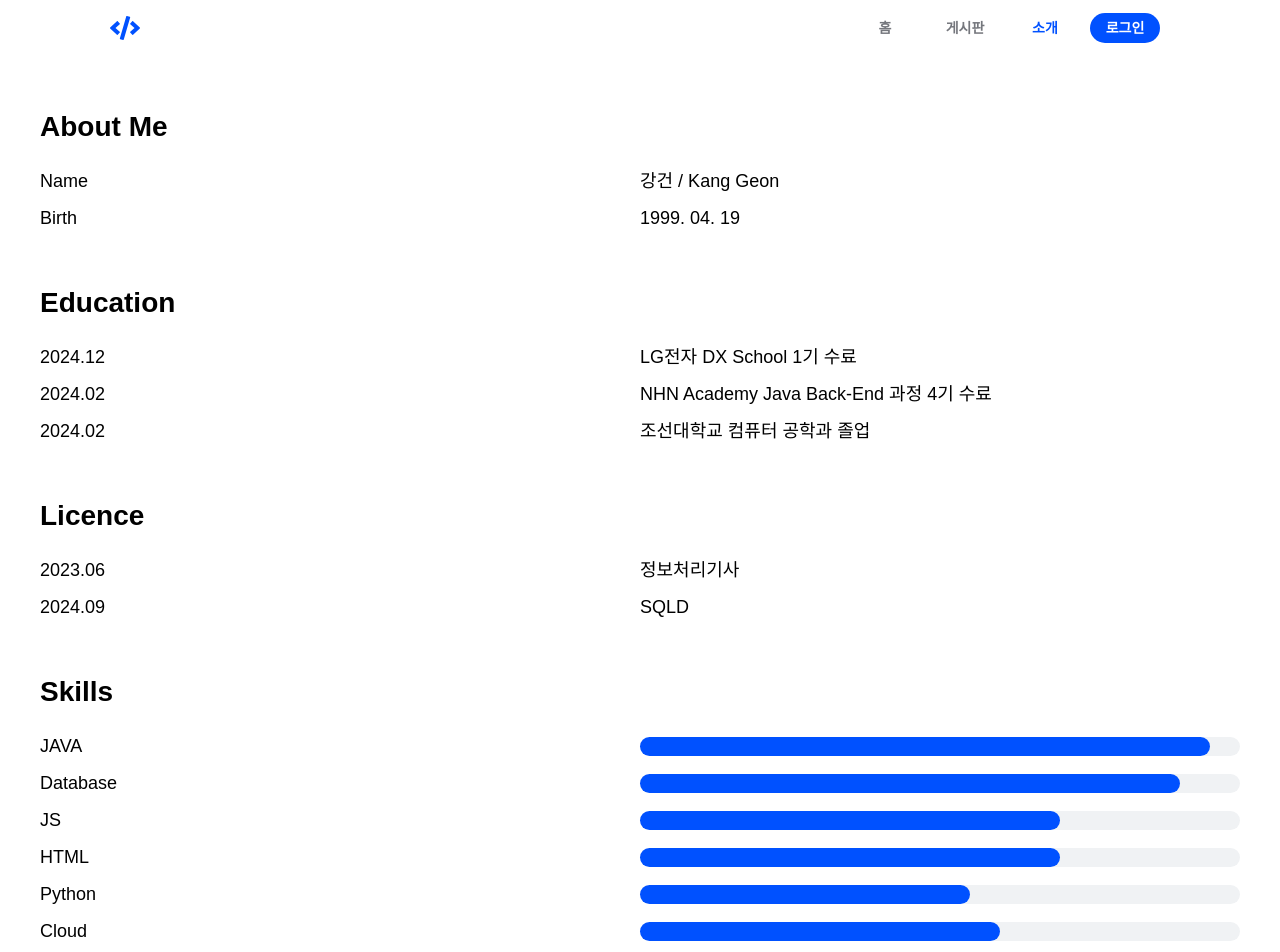
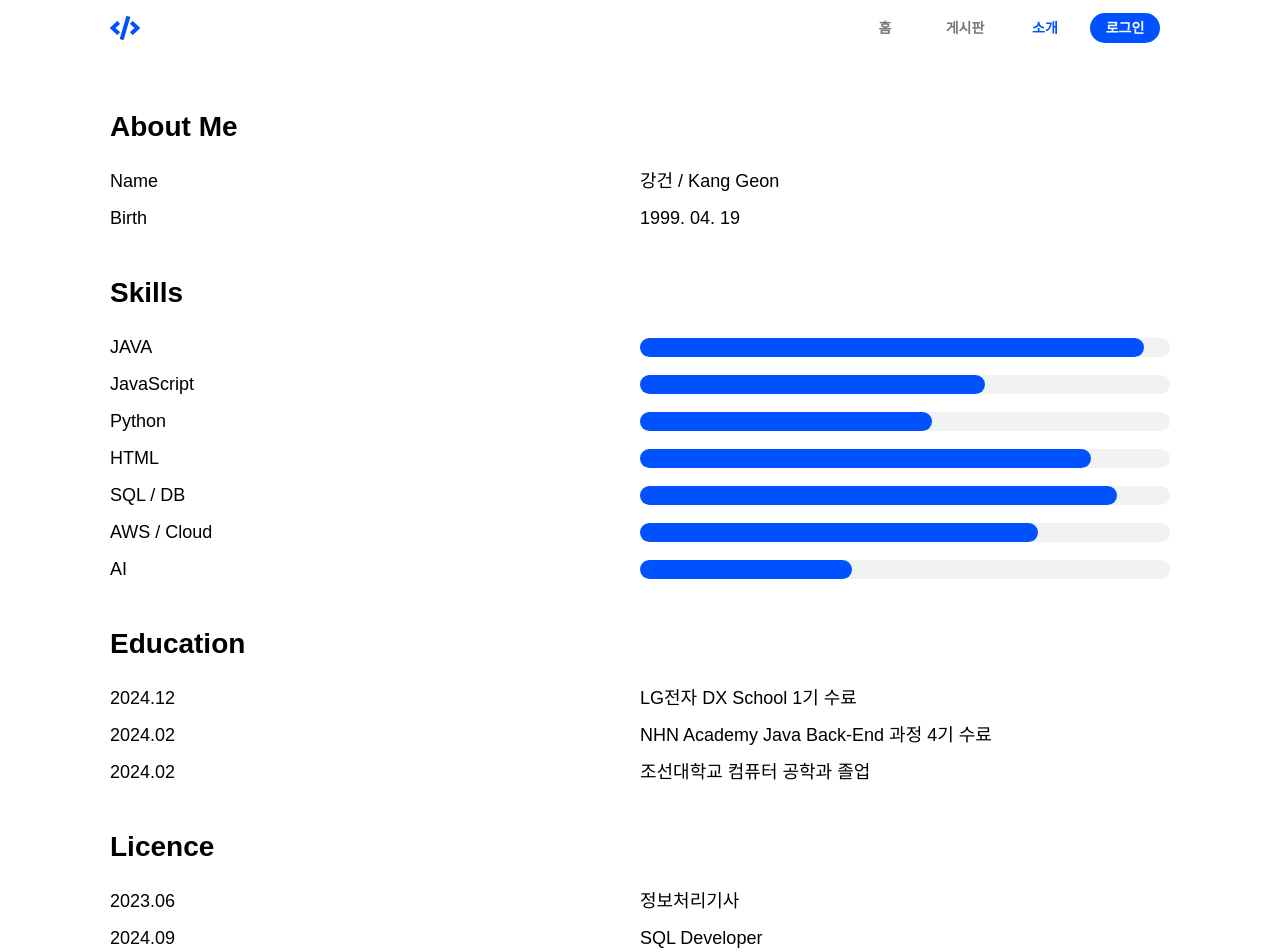
Before and after one commit to Gun-E/GunSiteFront, a Next.js app: page /about in a window 1280 px wide. Shown: the top 952 px of the page. Built offline with nearby package versions, Linux system fonts and the light colour scheme; a web font is replaced by a local one.

Commit message:
fix : UI FIX

```diff
--- a/src/app/about/page.module.css
+++ b/src/app/about/page.module.css
@@ -5,9 +5,12 @@
 
 .about_me {
     padding: 106px 40px;
+    margin: 0 auto;
+    width: 100%;
+    max-width: 1140px;
     display: flex;
     flex-direction: column;
-    gap: 50px;
+    gap: 40px;
 }
 
 .text_group {
@@ -50,13 +53,13 @@
     width: 90%;
 }
 .js .rectangle {
-    width: 70%;
+    width: 65%;
 }
 .cloud .rectangle {
-    width: 60%;
+    width: 75%;
 }
 .html .rectangle {
-    width: 70%;
+    width: 85%;
 }
 .python .rectangle {
     width: 55%;
--- a/src/app/about/page.tsx
+++ b/src/app/about/page.tsx
@@ -16,6 +16,52 @@ export default function Home() {
             </div>
 
             <div className={styles.text_group}>
+                <h1>Skills</h1>
+                <div className={`${styles.child_text_group} ${styles.java}`}>
+                    <p>JAVA</p>
+                    <div className={styles.rectangle_group}>
+                        <div className={styles.rectangle}></div>
+                    </div>
+                </div>
+                <div className={`${styles.child_text_group} ${styles.js}`}>
+                    <p>JavaScript</p>
+                    <div className={styles.rectangle_group}>
+                        <div className={styles.rectangle}></div>
+                    </div>
+                </div>
+                <div className={`${styles.child_text_group} ${styles.python}`}>
+                    <p>Python</p>
+                    <div className={styles.rectangle_group}>
+                        <div className={styles.rectangle}></div>
+                    </div>
+                </div>
+                <div className={`${styles.child_text_group} ${styles.html}`}>
+                    <p>HTML</p>
+                    <div className={styles.rectangle_group}>
+                        <div className={styles.rectangle}></div>
+                    </div>
+                </div>
+                <div className={`${styles.child_text_group} ${styles.database}`}>
+                    <p>SQL / DB</p>
+                    <div className={styles.rectangle_group}>
+                        <div className={styles.rectangle}></div>
+                    </div>
+                </div>
+                <div className={`${styles.child_text_group} ${styles.cloud}`}>
+                    <p>AWS / Cloud</p>
+                    <div className={styles.rectangle_group}>
+                        <div className={styles.rectangle}></div>
+                    </div>
+                </div>
+                <div className={`${styles.child_text_group} ${styles.ai}`}>
+                    <p>AI</p>
+                    <div className={styles.rectangle_group}>
+                        <div className={styles.rectangle}></div>
+                    </div>
+                </div>
+            </div>
+
+            <div className={styles.text_group}>
                 <h1>Education</h1>
                 <div className={styles.child_text_group}>
                     <p>2024.12</p>
@@ -30,6 +76,7 @@ export default function Home() {
                     <p>조선대학교 컴퓨터 공학과 졸업</p>
                 </div>
             </div>
+
             <div className={styles.text_group}>
                 <h1>Licence</h1>
                 <div className={styles.child_text_group}>
@@ -38,72 +85,34 @@ export default function Home() {
                 </div>
                 <div className={styles.child_text_group}>
                     <p>2024.09</p>
-                    <p>SQLD</p>
+                    <p>SQL Developer</p>
                 </div>
             </div>
 
 
-            {/*<div className={styles._01049381562}>010-4938-1562</div>*/}
-            {/*<div className={styles.rkdrjs71NaverCom}>rkdrjs71@naver.com</div>*/}
-
             <div className={styles.text_group}>
-                <h1>Skills</h1>
-                <div className={`${styles.child_text_group} ${styles.java}`}>
-                    <p>JAVA</p>
-                    <div className={styles.rectangle_group}>
-                        <div className={styles.rectangle}></div>
-                    </div>
+                <h1>Career</h1>
+                <div className={styles.child_text_group}>
+                    <p>2024.12</p>
+                    <p>LG전자 DX School 1기 우수 수료생</p>
                 </div>
-                <div className={`${styles.child_text_group} ${styles.database}`}>
-                    <p>Database</p>
-                    <div className={styles.rectangle_group}>
-                        <div className={styles.rectangle}></div>
-                    </div>
+                <div className={styles.child_text_group}>
+                    <p>2024.12</p>
+                    <p>LG전자 DX School 데이터 비지니스 DX 프로젝트 우수상</p>
                 </div>
-                <div className={`${styles.child_text_group} ${styles.js}`}>
-                    <p>JS</p>
-                    <div className={styles.rectangle_group}>
-                        <div className={styles.rectangle}></div>
-                    </div>
+                <div className={styles.child_text_group}>
+                    <p>2024.11</p>
+                    <p>한국언론진흥재단 주최 2024 뉴스 빅데이터 해커톤 최우수상</p>
                 </div>
-                <div className={`${styles.child_text_group} ${styles.html}`}>
-                    <p>HTML</p>
-                    <div className={styles.rectangle_group}>
-                        <div className={styles.rectangle}></div>
-                    </div>
+                <div className={styles.child_text_group}>
+                    <p>2024.09</p>
+                    <p>LG전자 DX School 고객경험향상 CX 프로젝트 최우수상</p>
                 </div>
-                <div className={`${styles.child_text_group} ${styles.python}`}>
-                    <p>Python</p>
-                    <div className={styles.rectangle_group}>
-                        <div className={styles.rectangle}></div>
-                    </div>
-                </div>
-                <div className={`${styles.child_text_group} ${styles.cloud}`}>
-                    <p>Cloud</p>
-                    <div className={styles.rectangle_group}>
-                        <div className={styles.rectangle}></div>
-                    </div>
-                </div>
-                <div className={`${styles.child_text_group} ${styles.ai}`}>
-                    <p>AI</p>
-                    <div className={styles.rectangle_group}>
-                        <div className={styles.rectangle}></div>
-                    </div>
+                <div className={styles.child_text_group}>
+                    <p>2024.06</p>
+                    <p>Y-mart 순천점 홈페이지 구축 외주</p>
                 </div>
             </div>
-
-            {/*<div className={styles.div3}>*/}
-            {/*    <span>*/}
-            {/*        <span className={styles.div3Span}>*/}
-            {/*            성실하고 열정적인*/}
-            {/*            <br />*/}
-            {/*        </span>*/}
-            {/*        <span className={styles.div3Span2}>웹 개발자 강건</span>*/}
-            {/*    </span>*/}
-            {/*</div>*/}
-            {/*<img className={styles._3Ca5970Fc1} src="_3-ca-5970-fc-10.png" alt="Portfolio" />*/}
-            {/*<div className={styles.rectangle6}></div>*/}
-            {/*<div className={styles.div4}>소개</div>*/}
         </div>
     );
 }
```
